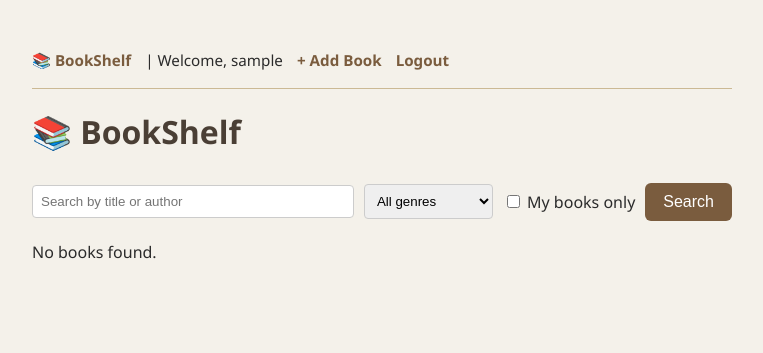
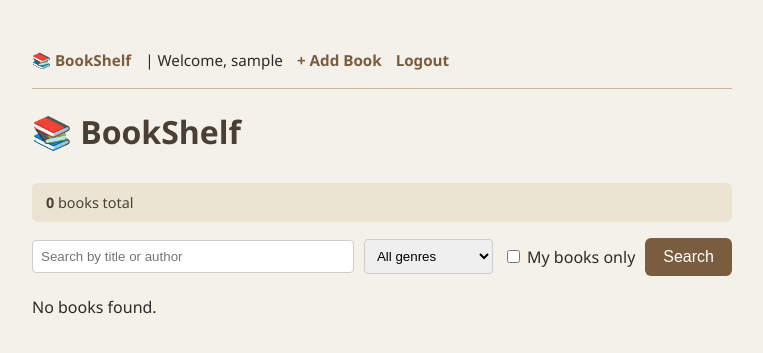
Before and after one commit to SaiGadwe/bookshelf-project, a Django app: page / in a window 1280 px wide. Shown: the top 353 px of the page, without its empty margins (258-1021 px from the left). Run offline with Django 5.2, Linux system fonts and the light colour scheme; the visitor is signed in with stand-in values (Sample User, id 1); data that the repository does not hold is empty.

Commit message:
add book stats summary bar

```diff
--- a/books/static/books/style.css
+++ b/books/static/books/style.css
@@ -37,6 +37,15 @@ a {
 
 a:hover {
     text-decoration: underline;
+}
+
+.stats-bar {
+    background: #ece4d3;
+    border-radius: 6px;
+    padding: 10px 14px;
+    margin-bottom: 16px;
+    font-size: 0.9em;
+    color: #4a3f35;
 }
 
 .search-form {
--- a/books/templates/books/book_list.html
+++ b/books/templates/books/book_list.html
@@ -9,6 +9,13 @@
 <body>
     {% include 'books/navbar.html' %}
     <h1>📚 BookShelf</h1>
+
+    <div class="stats-bar">
+        <strong>{{ total_books }}</strong> book{{ total_books|pluralize }} total
+        {% for stat in genre_stats %}
+            · {{ stat.label }}: {{ stat.count }}
+        {% endfor %}
+    </div>
 
     <form method="get" class="search-form">
         <input type="text" name="q" placeholder="Search by title or author" value="{{ query }}">
--- a/books/views.py
+++ b/books/views.py
@@ -1,5 +1,5 @@
 from django.core.paginator import Paginator
-from django.db.models import Q
+from django.db.models import Q, Count
 from django.shortcuts import render, redirect, get_object_or_404
 from django.contrib.auth import logout, login
 from django.contrib.auth.decorators import login_required
@@ -10,7 +10,8 @@ from .forms import BookForm
 
 @login_required
 def book_list(request):
-    books = Book.objects.all().order_by('-added_on')
+    all_books = Book.objects.all()
+    books = all_books.order_by('-added_on')
 
     query = request.GET.get('q', '').strip()
     if query:
@@ -28,12 +29,23 @@ def book_list(request):
     page_number = request.GET.get('page')
     page_obj = paginator.get_page(page_number)
 
+    genre_counts = (
+        all_books.values('genre').annotate(count=Count('id')).order_by('-count')
+    )
+    genre_label_map = dict(Book.GENRE_CHOICES)
+    genre_stats = [
+        {'label': genre_label_map.get(g['genre'], g['genre']), 'count': g['count']}
+        for g in genre_counts
+    ]
+
     context = {
         'page_obj': page_obj,
         'query': query,
         'selected_genre': genre,
         'genre_choices': Book.GENRE_CHOICES,
         'mine_only': mine_only,
+        'total_books': all_books.count(),
+        'genre_stats': genre_stats,
     }
     return render(request, 'books/book_list.html', context)
 
```
